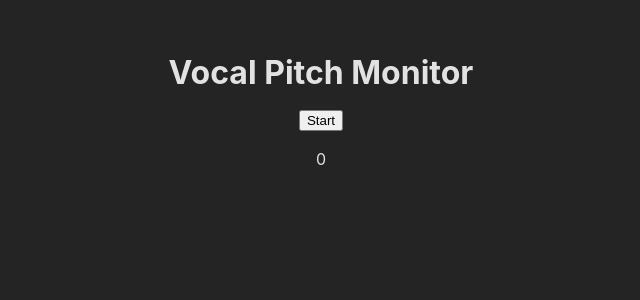
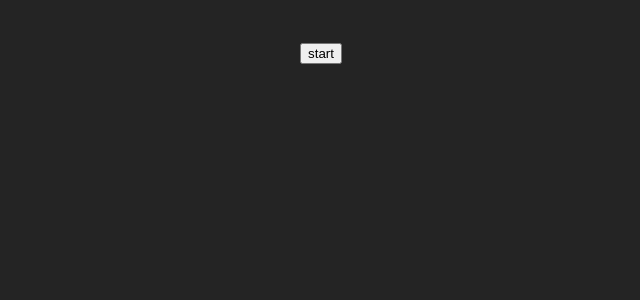
Before and after one commit to christian-spooner/vocal-pitch-monitor, a React (Vite) app: page / in a window 1280 px wide. Shown: the top 300 px of the page, without its empty margins (319-959 px from the left). Built offline with nearby package versions, Linux system fonts and the light colour scheme.

Commit message:
Restart app component

```diff
--- a/src/components/App.jsx
+++ b/src/components/App.jsx
@@ -1,107 +1,44 @@
 import './App.css';
 import React, { useState } from 'react';
 
-function getAutocorrolatedPitch(audioCtx, analyserNode, audioData) {
-    let maximaCount = 0;
-    let localMaxima = new Array(10);
-    let corrolatedSignal = new Float32Array(analyserNode.fftSize);
+function App() {
+    let [start, useStart] = useState("start")
+    function startRecording() {
+        if (start == "start") {
+            useStart("stop")
+            var source;
+            var audioContext = new window.AudioContext();
+            var analyser = audioContext.createAnalyser();
 
-    for (let l = 0; l < analyserNode.fftSize; l++) {
-        corrolatedSignal[l] = 0;
-        for (let i = 0; i < analyserNode.fftSize - l; i++) {
-            corrolatedSignal[l] += audioData[i] * audioData[i + l];
-        }
-        if (l > 1) {
-            if (
-                corrolatedSignal[l - 2] - corrolatedSignal[l - 1] < 0 &&
-                corrolatedSignal[l - 1] - corrolatedSignal[l] > 0
-            ) {
-                localMaxima[maximaCount] = l - 1;
-                maximaCount++;
-                if (maximaCount >= localMaxima.length) break;
+            analyser.minDecibels = -100;
+            analyser.maxDecibels = -10;
+            analyser.smoothingTimeConstant = 0.85;
+
+            if (!navigator?.mediaDevices?.getUserMedia) {
+                alert('Sorry, getUserMedia is required for the app.')
+            } else {
+                var constraints = {audio: true};
+                navigator.mediaDevices.getUserMedia(constraints)
+                    .then(
+                        function(stream) {
+                            // Initialize the SourceNode
+                            source = audioContext.createMediaStreamSource(stream);
+                            // Connect the source node to the analyzer
+                            source.connect(analyser);
+                        }
+                    )
+                    .catch(function(err) {
+                        alert('Sorry, microphone permissions are required for the app. Feel free to read on without playing :)')
+                    });
             }
+        } else {
+            useStart("start")
         }
     }
 
-    let maximaMean = localMaxima[0];
-
-    for (let i = 1; i < maximaCount; i++)
-        maximaMean += localMaxima[i] - localMaxima[i - 1];
-
-    maximaMean /= maximaCount;
-
-    let pitch = audioCtx.sampleRate / maximaMean;
-    console.log("Pitch: " + pitch);
-    return pitch;
-}
-
-function getPitch(audioCtx) {
-    audioCtx.resume();
-    console.log("Getting pitch...");
-    let microphoneStream = null;
-    let analyserNode = audioCtx.createAnalyser();
-    let audioData = new Float32Array(analyserNode.fftSize);
-
-    navigator.mediaDevices
-        .getUserMedia({ audio: true })
-        .then((stream) => {
-            microphoneStream = audioCtx.createMediaStreamSource(stream);
-            microphoneStream.connect(analyserNode);
-
-            audioData = new Float32Array(analyserNode.fftSize);
-            analyserNode.getFloatTimeDomainData(audioData);
-            return getAutocorrolatedPitch(audioCtx, analyserNode, audioData);
-        })
-        .catch((err) => {
-            console.log(err);
-        });
-}
-
-function App() {
-    let [recording, setRecording] = useState('Start');
-    let [frequency, setFrequency] = useState(0);
-    let audioCtx = new AudioContext();
-    var intervalId;
-
-    function runMonitor()
-        {
-            setFrequency(getPitch(audioCtx));
-        }
-
-    function recordHandler() {
-        if (recording == 'Start')
-        {
-            setRecording('Stop');
-            if (intervalId)
-            {
-                clearInterval(intervalId);
-            }
-            intervalId = setInterval(runMonitor, 1000);
-        } else
-        {
-            clearInterval(intervalId);
-            console.log('intervalId: ' + intervalId);
-            setRecording('Start');
-        }
-        return;
-    }
-
-    let recordElement = (
-        <p>
-            <button id="record" onClick={recordHandler}>
-                {recording}
-            </button>
-        </p>
-    );
-    let frequencyElement = <div id="pitch">{frequency}</div>;
-
     return (
-        <div className="App">
-            <h1>Vocal Pitch Monitor</h1>
-            {recordElement}
-            {frequencyElement}
-        </div>
-    );
+        <button onClick={startRecording}>{start}</button>
+    )
 }
 
 export default App;
```
